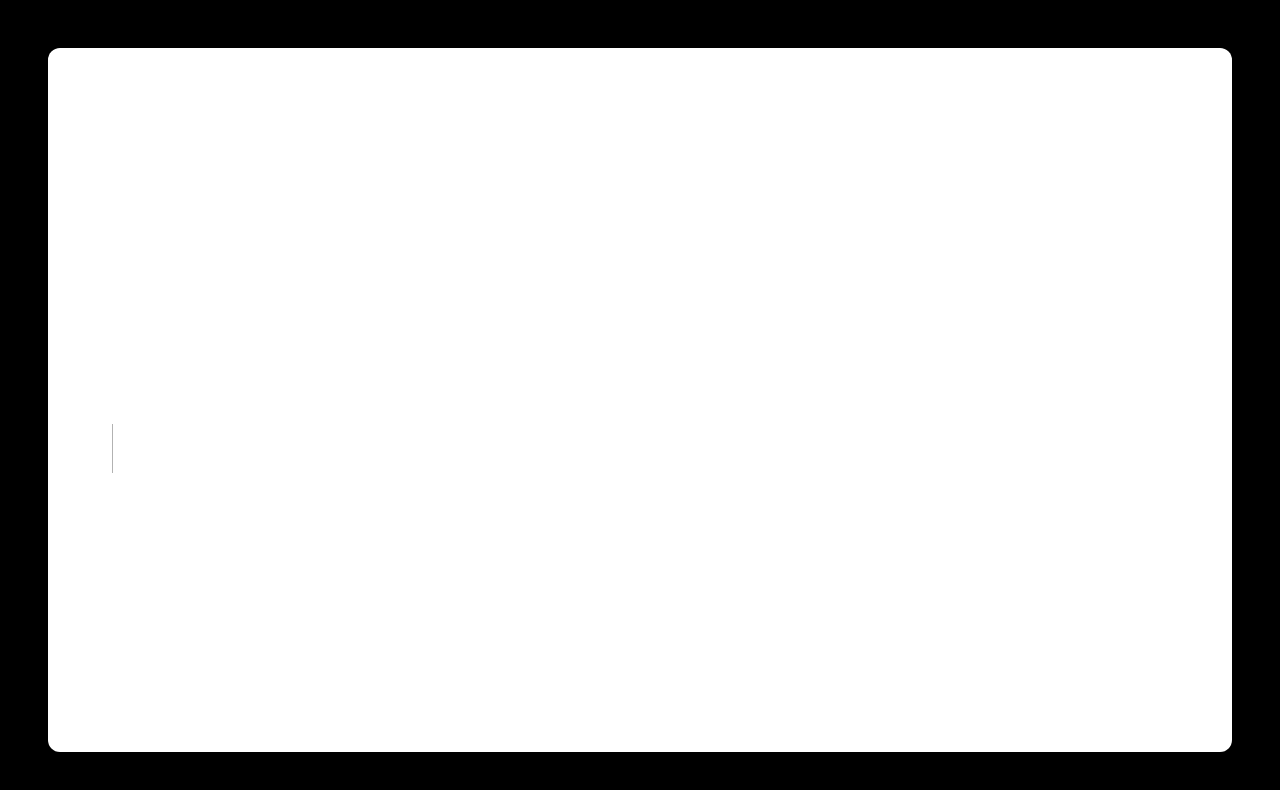
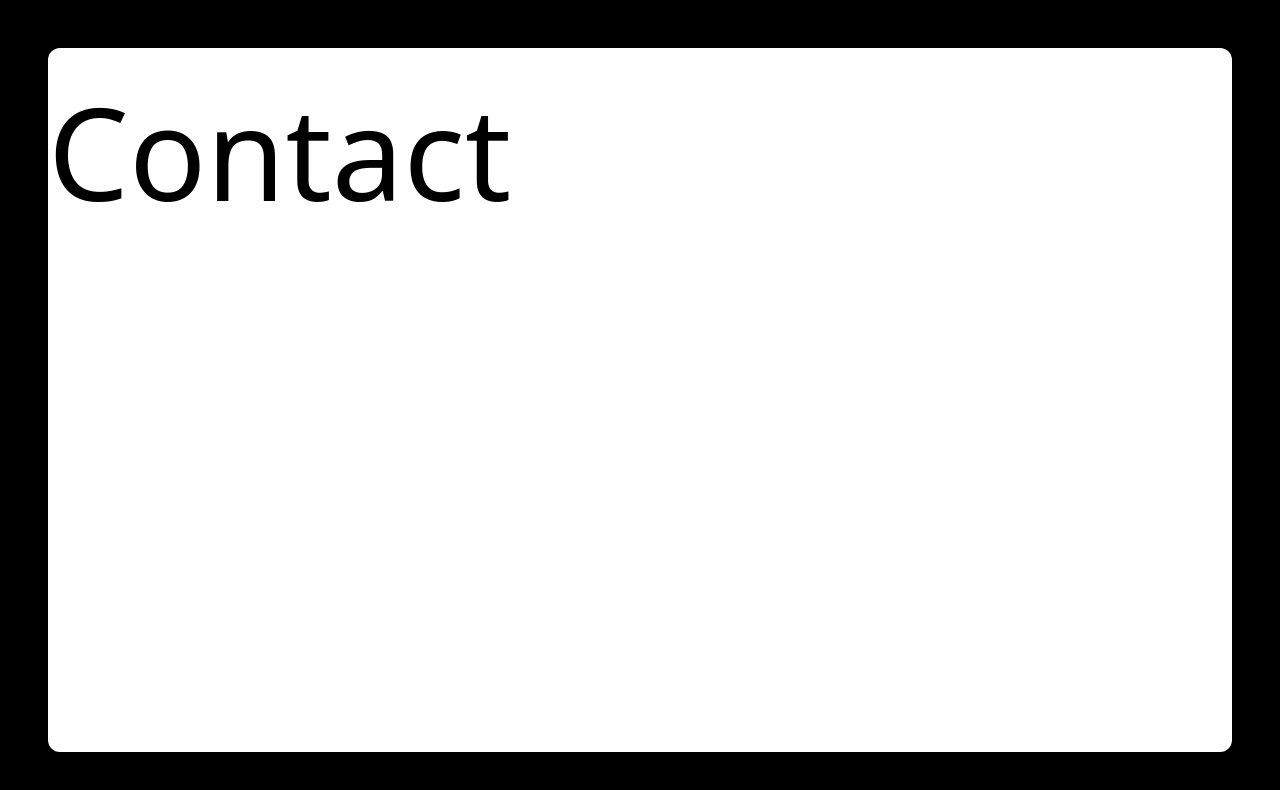
Before and after one commit to snenenenenenene/zitacelis.art, a Next.js app: page /contact in a window 1280 px wide. Before the commit this address had no page. Shown: the top 790 px of the page. Built offline with nearby package versions, Linux system fonts and the light colour scheme.

Commit message:
feat: :sparkles: added contact + shop

```diff
--- /dev/null
+++ b/app/contact/page.tsx
@@ -0,0 +1,3 @@
+export default function Contact() {
+  return <div className="text-9xl mt-10 text-black">Contact</div>;
+}
--- /dev/null
+++ b/app/shop/page.tsx
@@ -0,0 +1,3 @@
+export default function Shop() {
+  return <div className="text-9xl mt-10 text-black">Shop</div>;
+}
```
